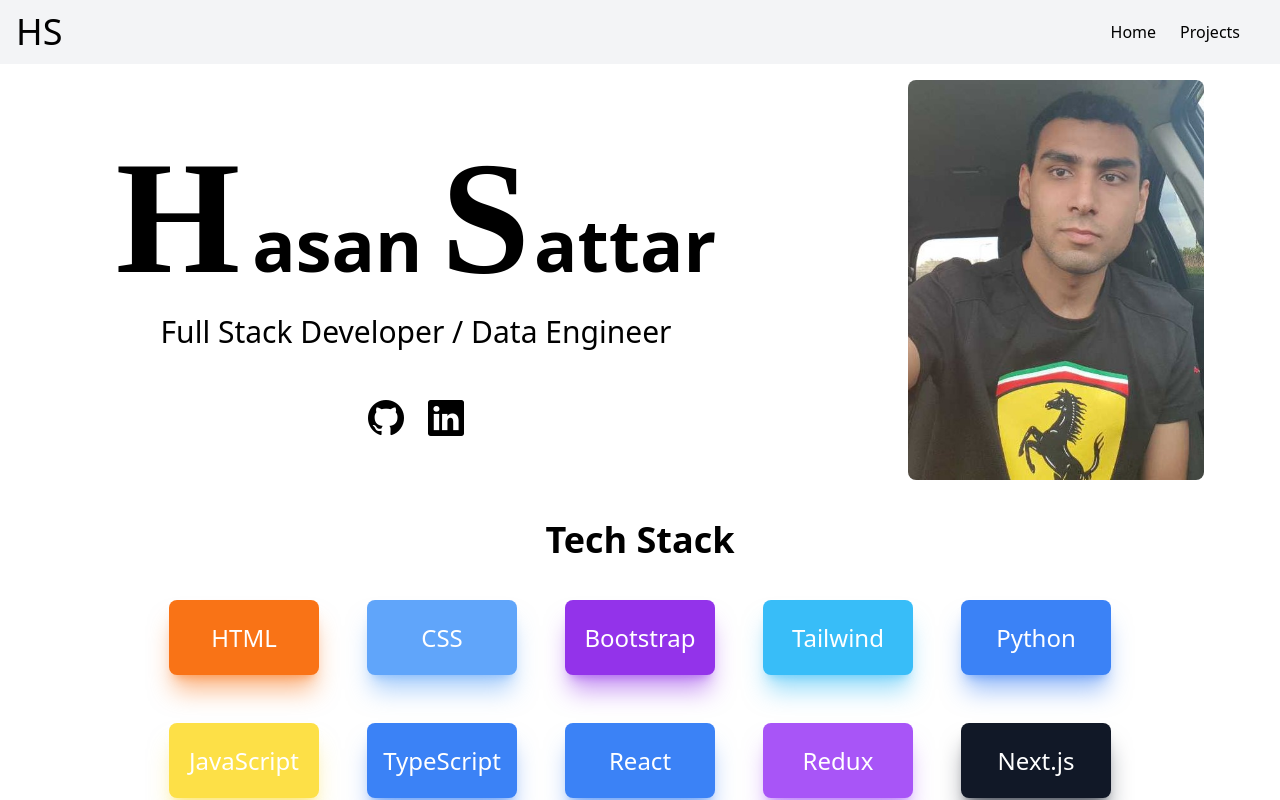
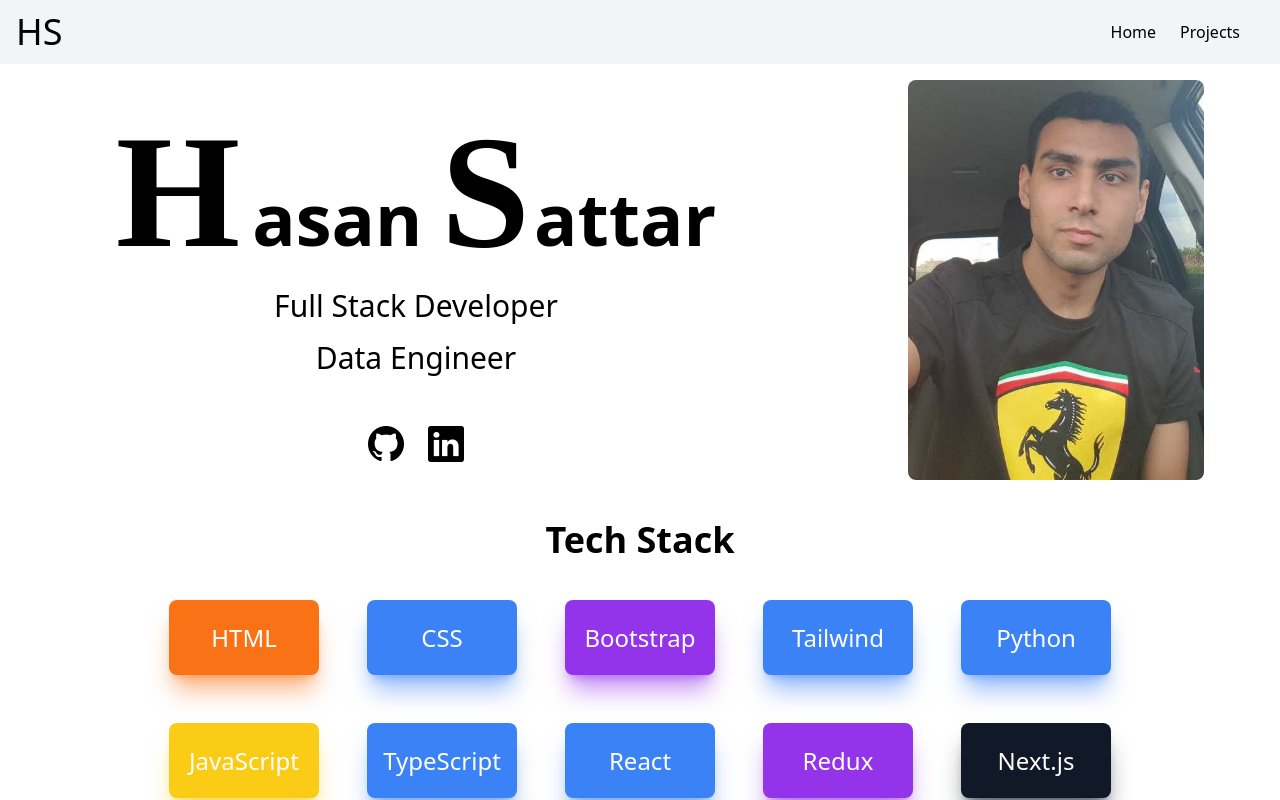
Before and after one commit to hsattar/hasan-sattar, a Next.js app: page / in a window 1280 px wide. Shown: the top 800 px of the page. Built offline with nearby package versions, Linux system fonts and the light colour scheme; a web font is replaced by a local one.

Commit message:
made some small changes to home page and modified projects page

```diff
--- a/components/HeroSection.tsx
+++ b/components/HeroSection.tsx
@@ -26,7 +26,8 @@ export default function HeroSection() {
             <div className="flex-grow flex flex-col items-center justify-center">
                 <h1 className="text-7xl p-4 font-semibold text-center"><span className="fancy-letter mr-3">H</span>asan <span className="fancy-letter mr-1">S</span>attar</h1>
                 {/* <p className="text-3xl mb-12">{typeWriterText}</p> */}
-                <p className="text-3xl mb-12">Full Stack Developer / Data Engineer</p>
+                <p className="text-3xl mb-4 text-center">Full Stack Developer</p>
+                <p className="text-3xl mb-12 text-center">Data Engineer</p>
                 <div className="social-icons text-4xl mb-8 lg:mb-0">
                     <a className="mx-3" href="https://github.com/hsattar" target="_blank" rel="noreferrer"><i className="bi bi-github"></i></a>
                     <a className="mx-3" href="https://www.linkedin.com/in/hasanrsattar/" target="_blank" rel="noreferrer"><i className="bi bi-linkedin"></i></a>
--- a/components/coding-projects/SingleCodingProject.tsx
+++ b/components/coding-projects/SingleCodingProject.tsx
@@ -12,7 +12,9 @@ export default function SingleCodingProject({ image, link, title, subtitle, desc
     return (
         <section className={`flex flex-col items-center ${direction} p-4 select-none`}>
             <div className="flex justify-center items-center w-full md:w-[50%]">
-                <img src={image} className="w-full px-3 lg:w-[75%]" alt=""/>
+                <a href={link} target="_blank" rel="noreferrer">
+                    <img src={image} className="w-full px-3 lg:w-[75%]" alt=""/>
+                </a>
             </div>
             <div className="flex flex-grow flex-col justify-between items-center text-center py-8">
                 <a href={link} target="_blank" rel="noreferrer">
--- a/data/experiences.ts
+++ b/data/experiences.ts
@@ -11,7 +11,7 @@ const experiences: IExperience[] = [{
 }, {
     year: "2021 - 2022",
     title: "Epicode",
-    description: "6 Month Coding Bootcamp Learning Full Stack Development.",
+    description: "6 Month Coding Bootcamp. Full Stack Development.",
     type: "education"
 }, {
     year: "2018 - 2021",
--- a/data/technologies.ts
+++ b/data/technologies.ts
@@ -4,24 +4,24 @@ const technologies:ITechnologies[] = [{
     shadow: 'shadow-orange-500/50'
 }, {
     technology: 'CSS',
-    color: 'bg-blue-400',
-    shadow: 'shadow-blue-400/50'
+    color: 'bg-blue-500',
+    shadow: 'shadow-blue-500/50'
 }, {
     technology: 'Bootstrap',
     color: 'bg-purple-600',
     shadow: 'shadow-purple-600/50'
 }, {
     technology: 'Tailwind',
-    color: 'bg-sky-400',
-    shadow: 'shadow-sky-400/50'
+    color: 'bg-blue-500',
+    shadow: 'shadow-blue-500/50'
 }, {
     technology: 'Python',
     color: 'bg-blue-500',
     shadow: 'shadow-blue-500/50'
 }, {
     technology: 'JavaScript',
-    color: 'bg-yellow-300',
-    shadow: 'shadow-yellow-300/50'
+    color: 'bg-yellow-400',
+    shadow: 'shadow-yellow-400/50'
 }, {
     technology: 'TypeScript',
     color: 'bg-blue-500',
@@ -32,16 +32,16 @@ const technologies:ITechnologies[] = [{
     shadow: 'shadow-blue-500/50'
 }, {
     technology: 'Redux',
-    color: 'bg-purple-500',
-    shadow: 'shadow-purple-500/50'
+    color: 'bg-purple-600',
+    shadow: 'shadow-purple-600/50'
 }, {
     technology: 'Next.js',
     color: 'bg-gray-900',
     shadow: 'shadow-gray-900/50'
 }, {
     technology: 'Node.js',
-    color: 'bg-green-500',
-    shadow: 'shadow-green-500/50'
+    color: 'bg-green-600',
+    shadow: `shadow-green-600/50`
 }, {
     technology: 'Express',
     color: 'bg-gray-900',
--- a/pages/projects.tsx
+++ b/pages/projects.tsx
@@ -8,7 +8,7 @@ const Projects: NextPage = () => {
     <>
         <ReusableHead title="Hasan Sattar - Projects" />
         <CodingProjects />
-        <SkillShareClasses />
+        {/* <SkillShareClasses />    */}
     </>
   )
 }
```
Also changed, not shown: components/technologies/TechStack.tsx (+2 -14 lines), data/codingProjects.ts (+9 -9 lines), public/assets/smiths-air.png (added).
